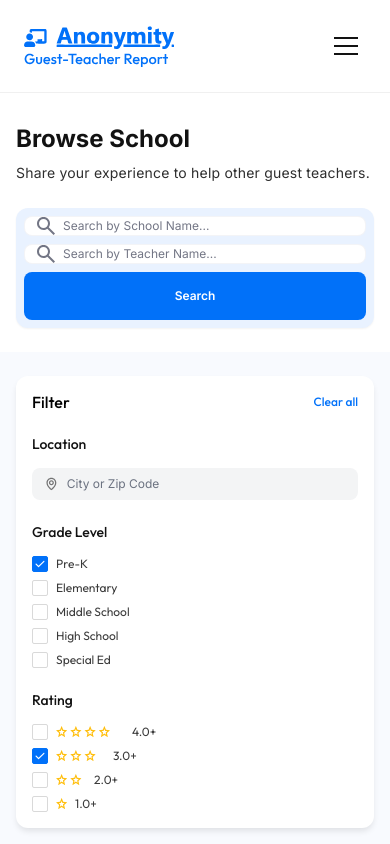
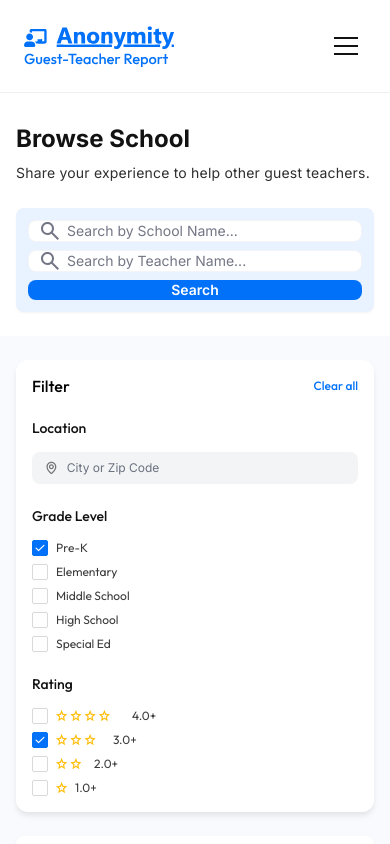
Before and after one commit to AshimaSharma123/anonymity_, a Next.js app: page /browse-school in a window 390 px wide. Shown: the top 844 px of the page. Built offline with nearby package versions, Linux system fonts and the light colour scheme.

Commit message:
fix: improve search input responsive layout for better mobile experience

```diff
--- a/app/browse-school/page.tsx
+++ b/app/browse-school/page.tsx
@@ -272,27 +272,27 @@
 
           {/* Search bar */}
           <div className="pb-6 sm:pb-8">
-            <div className="flex flex-col gap-2 sm:gap-2 lg:flex-row lg:items-center bg-[#E9F2FF] rounded-xl sm:rounded-2xl p-2 shadow-[0_1px_2px_0_rgba(0,0,0,0.05)]">
+            <div className="flex flex-col sm:flex-row gap-2 sm:gap-3 bg-[#E9F2FF] rounded-lg sm:rounded-2xl p-3 sm:p-2 shadow-[0_1px_2px_0_rgba(0,0,0,0.05)]">
               {/* School name input */}
-              <div className="flex items-center gap-2 flex-1 px-3 sm:px-4 bg-white rounded-lg border border-[rgba(195,198,214,0.20)] h-[48px] sm:h-[54px]">
+              <div className="flex items-center gap-2 flex-1 px-3 sm:px-4 bg-white rounded-lg border border-[rgba(195,198,214,0.20)] h-12 sm:h-[54px]">
                 <SearchIcon />
                 <input
                   type="text"
                   placeholder="Search by School Name..."
-                  className="flex-1 bg-transparent text-[#737685] font-[Inter] text-xs sm:text-base font-normal outline-none placeholder:text-[#737685] min-w-0"
+                  className="flex-1 bg-transparent text-[#737685] font-[Inter] text-sm sm:text-base font-normal outline-none placeholder:text-[#737685] min-w-0"
                 />
               </div>
               {/* Teacher name input */}
-              <div className="flex items-center gap-2 flex-1 px-3 sm:px-4 bg-white rounded-lg border border-[rgba(195,198,214,0.20)] h-[48px] sm:h-[54px]">
+              <div className="flex items-center gap-2 flex-1 px-3 sm:px-4 bg-white rounded-lg border border-[rgba(195,198,214,0.20)] h-12 sm:h-[54px]">
                 <SearchIcon />
                 <input
                   type="text"
                   placeholder="Search by Teacher Name..."
-                  className="flex-1 bg-transparent text-[#737685] font-[Inter] text-xs sm:text-base font-normal outline-none placeholder:text-[#737685] min-w-0"
+                  className="flex-1 bg-transparent text-[#737685] font-[Inter] text-sm sm:text-base font-normal outline-none placeholder:text-[#737685] min-w-0"
                 />
               </div>
               {/* Search button */}
-              <button className="flex-shrink-0 h-[48px] sm:h-[54px] px-6 sm:px-11 bg-[#0171F9] text-white font-[Inter] text-xs sm:text-sm font-semibold leading-5 rounded-lg hover:bg-blue-700 transition-colors cursor-pointer whitespace-nowrap">
+              <button className="h-12 sm:h-[54px] px-6 sm:px-11 bg-[#0171F9] text-white font-[Inter] text-sm font-semibold leading-5 rounded-lg hover:bg-blue-700 transition-colors cursor-pointer whitespace-nowrap flex-1 sm:flex-initial">
                 Search
               </button>
             </div>
```
